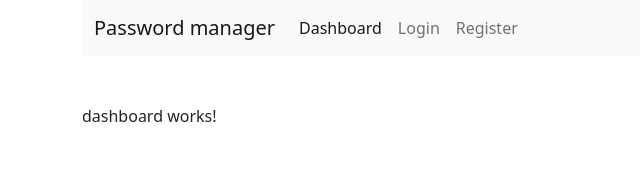
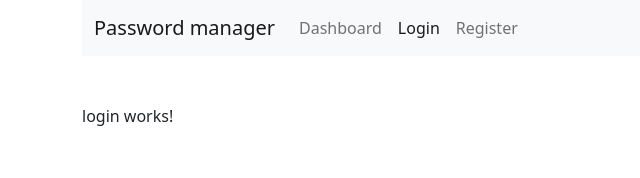
Before and after one commit to Jet-Shark/Password-Manager, an Angular app: page /login in a window 1280 px wide. Before the commit this address led to /. Shown: the top 178 px of the page, without its empty margins (0-640 px from the left). Built offline with nearby package versions, Linux system fonts and the light colour scheme.

Commit message:
Added Login and Register components.

```diff
--- /dev/null
+++ b/src/app/auth/login/login.component.html
@@ -0,0 +1 @@
+<p>login works!</p>
--- /dev/null
+++ b/src/app/auth/login/login.component.ts
@@ -0,0 +1,15 @@
+import { Component, OnInit } from '@angular/core';
+
+@Component({
+  selector: 'app-login',
+  templateUrl: './login.component.html',
+  styleUrls: ['./login.component.css']
+})
+export class LoginComponent implements OnInit {
+
+  constructor() { }
+
+  ngOnInit(): void {
+  }
+
+}
--- /dev/null
+++ b/src/app/auth/register/register.component.html
@@ -0,0 +1 @@
+<p>register works!</p>
--- /dev/null
+++ b/src/app/auth/register/register.component.ts
@@ -0,0 +1,15 @@
+import { Component, OnInit } from '@angular/core';
+
+@Component({
+  selector: 'app-register',
+  templateUrl: './register.component.html',
+  styleUrls: ['./register.component.css']
+})
+export class RegisterComponent implements OnInit {
+
+  constructor() { }
+
+  ngOnInit(): void {
+  }
+
+}
--- a/src/app/header/header.component.html
+++ b/src/app/header/header.component.html
@@ -3,7 +3,12 @@
     <a class="navbar-brand" [routerLink]="['/']">Password manager</a>
     <div class="navbar-collapse">
       <div class="navbar-nav">
-        <a class="nav-link" [routerLink]="['/']" [routerLinkActive]="'active'">Dashboard</a>
+        <a
+          class="nav-link"
+          [routerLink]="['/']"
+          [routerLinkActive]="'active'"
+          [routerLinkActiveOptions]="{ exact: true }"
+        >Dashboard</a>
         <a class="nav-link" [routerLink]="['/login']" [routerLinkActive]="'active'">Login</a>
         <a class="nav-link" [routerLink]="['/register']" [routerLinkActive]="'active'">Register</a>
       </div>
```
Also changed, not shown: src/app/app.module.ts (+7 -1 lines), src/app/auth/login/login.component.css (added), src/app/auth/register/register.component.css (added), 2 other files (tests, documents, lock files or other folders).
